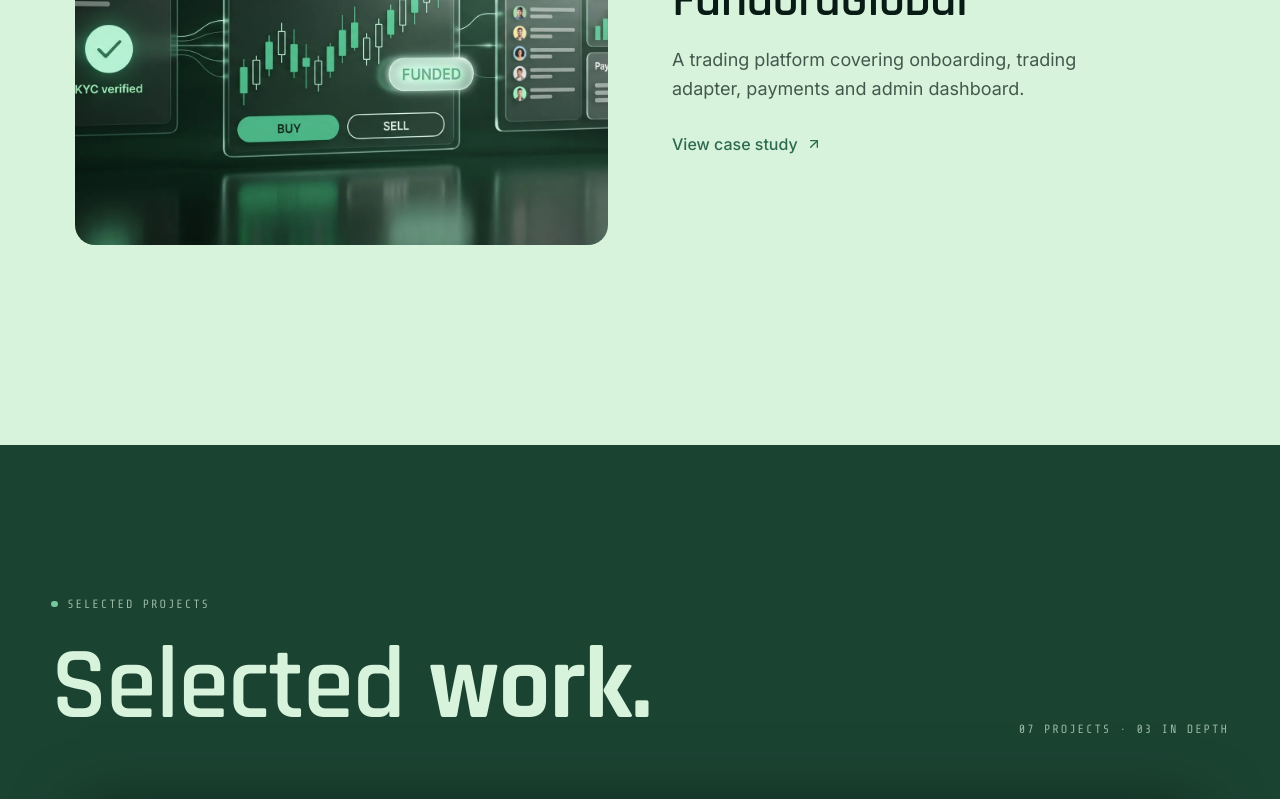
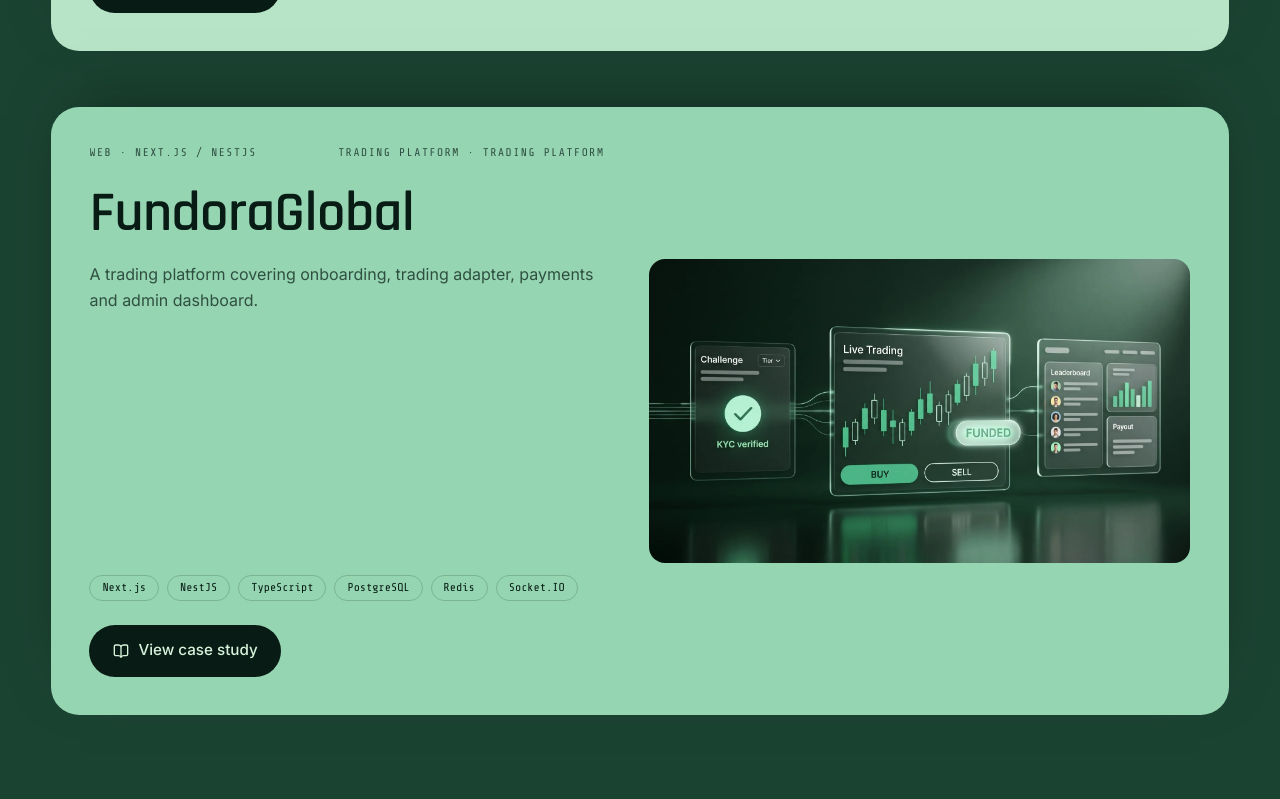
Before and after one commit to kamrandebugging/Portfolio, a React (Vite) app: page / in a window 1280 px wide. Shown: the part 3360-4159 px from the top of the page. Built offline with nearby package versions, Linux system fonts and the light colour scheme.

Commit message:
feat: rename section to Featured Projects and navigate cards directly to case study pages

```diff
--- a/src/components/ProjectCard.tsx
+++ b/src/components/ProjectCard.tsx
@@ -1,4 +1,5 @@
 import React from 'react';
+import { Link } from 'react-router-dom';
 import { ArrowUpRight, BookOpen } from 'lucide-react';
 import type { ProjectItem } from '../data/portfolio';
 import { Magnetic } from './ui/Magnetic';
@@ -7,9 +8,11 @@
   project: ProjectItem;
   /** First card loads its image eagerly. */
   eager?: boolean;
+  /** Dedicated route link e.g. /projects/labflow */
+  caseStudyUrl?: string | null;
   /** Present only for projects that have a case study (LabFlow, FBR). */
   onCaseStudy?: () => void;
-  caseStudyRef?: React.Ref<HTMLButtonElement>;
+  caseStudyRef?: React.Ref<HTMLButtonElement | HTMLAnchorElement>;
   /** Heading element id, used by dialogs for aria-labelledby. */
   headingId?: string;
 }
@@ -22,6 +25,7 @@
 export const ProjectCard: React.FC<ProjectCardProps> = ({
   project,
   eager = false,
+  caseStudyUrl,
   onCaseStudy,
   caseStudyRef,
   headingId,
@@ -51,12 +55,24 @@
             </li>
           ))}
         </ul>
-        {(onCaseStudy || project.link) && (
+        {(caseStudyUrl || onCaseStudy || project.link) && (
           <div className="mt-6 flex flex-wrap items-center gap-3">
-            {onCaseStudy && (
+            {caseStudyUrl ? (
+              <Magnetic>
+                <Link
+                  ref={caseStudyRef as React.Ref<HTMLAnchorElement>}
+                  to={caseStudyUrl}
+                  className="btn btn-solid"
+                  data-cursor="Open"
+                >
+                  <BookOpen className="h-4 w-4" aria-hidden="true" />
+                  View case study
+                </Link>
+              </Magnetic>
+            ) : onCaseStudy ? (
               <Magnetic>
                 <button
-                  ref={caseStudyRef}
+                  ref={caseStudyRef as React.Ref<HTMLButtonElement>}
                   type="button"
                   className="btn btn-solid"
                   onClick={onCaseStudy}
@@ -66,7 +82,7 @@
                   View case study
                 </button>
               </Magnetic>
-            )}
+            ) : null}
             {project.link && (
               <a
                 className="btn"
--- a/src/components/Projects.tsx
+++ b/src/components/Projects.tsx
@@ -184,21 +184,27 @@
         <div className="mb-16 flex flex-wrap items-end justify-between gap-6">
           <div>
             <span data-fade className="eyebrow">
-              Selected projects
+              Featured work
             </span>
             <h2 data-split className="display mt-6 text-[clamp(3.25rem,8vw,8rem)]">
-              Selected <em>work.</em>
+              Featured <em>Projects.</em>
             </h2>
           </div>
           <span data-fade className="font-mono text-xs uppercase tracking-[0.16em] muted">
-            {String(projects.length).padStart(2, '0')} projects · 03 in depth
+            {String(projects.length).padStart(2, '0')} projects · 03 featured
           </span>
         </div>
 
         <div>
           {featured.map((project, index) => {
-            const caseStudyId =
-              project.id === 'labflow' || project.id === 'fbr-invoicing' ? project.id : null;
+            const caseStudyUrl =
+              project.id === 'labflow'
+                ? '/projects/labflow'
+                : project.id === 'fbr-invoicing'
+                ? '/projects/fbr'
+                : project.id === 'fundora-global'
+                ? '/projects/fundoraglobal'
+                : null;
             return (
               <article
                 key={project.id}
@@ -208,7 +214,12 @@
                 <ProjectCard
                   project={project}
                   eager={index === 0}
-                  onCaseStudy={caseStudyId ? () => setCaseStudy(caseStudyId) : undefined}
+                  caseStudyUrl={caseStudyUrl}
+                  onCaseStudy={
+                    project.id === 'labflow' || project.id === 'fbr-invoicing'
+                      ? () => setCaseStudy(project.id as CaseStudyId)
+                      : undefined
+                  }
                   caseStudyRef={
                     project.id === 'labflow' ? labFlowBtn : project.id === 'fbr-invoicing' ? fbrBtn : undefined
                   }
--- a/src/pages/Home.tsx
+++ b/src/pages/Home.tsx
@@ -6,7 +6,6 @@
 import { Hero } from '../components/Hero';
 import { About } from '../components/About';
 import { Projects } from '../components/Projects';
-import { FeaturedProjects } from '../components/FeaturedProjects';
 import { Proof } from '../components/Proof';
 import { Experience } from '../components/Experience';
 import { Contact } from '../components/Contact';
@@ -48,7 +47,6 @@
           <Hero ready={ready} />
           <About />
         </div>
-        <FeaturedProjects />
         <Projects />
         <Proof />
         <Experience />
```
